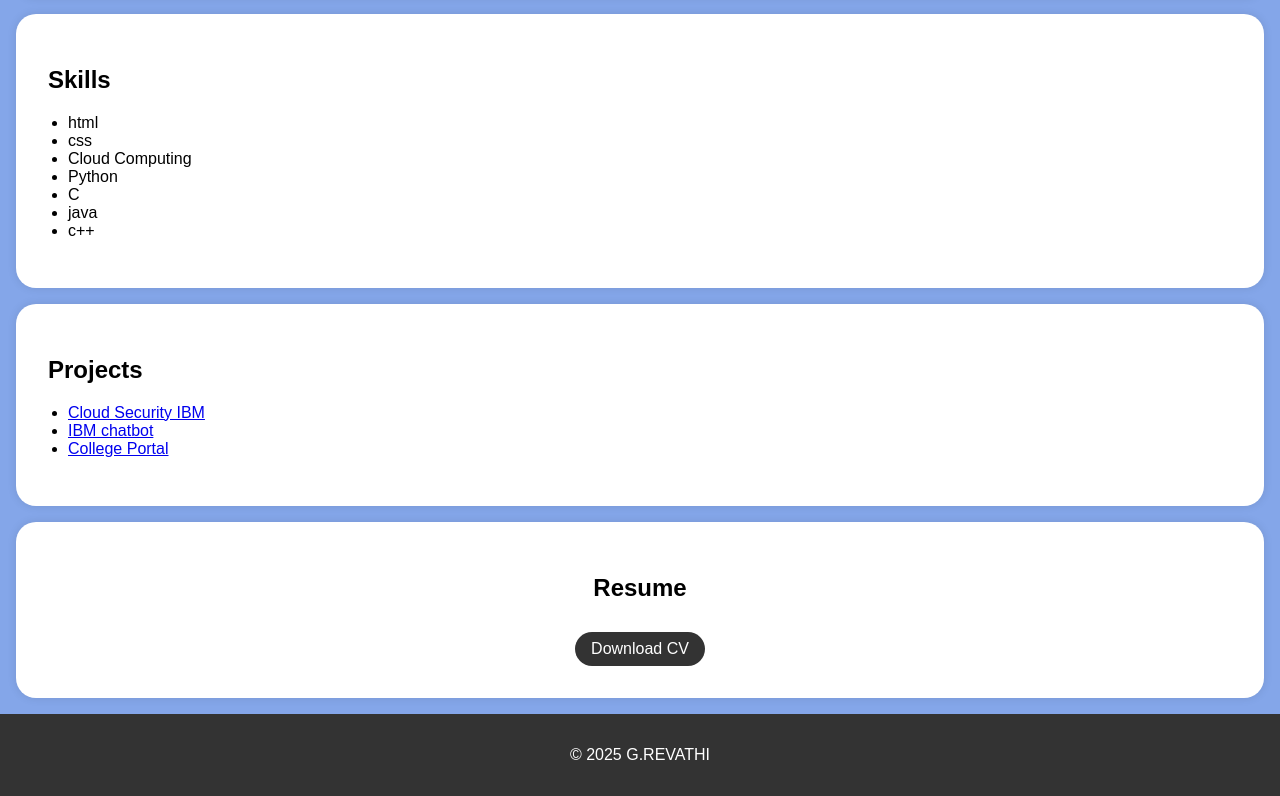
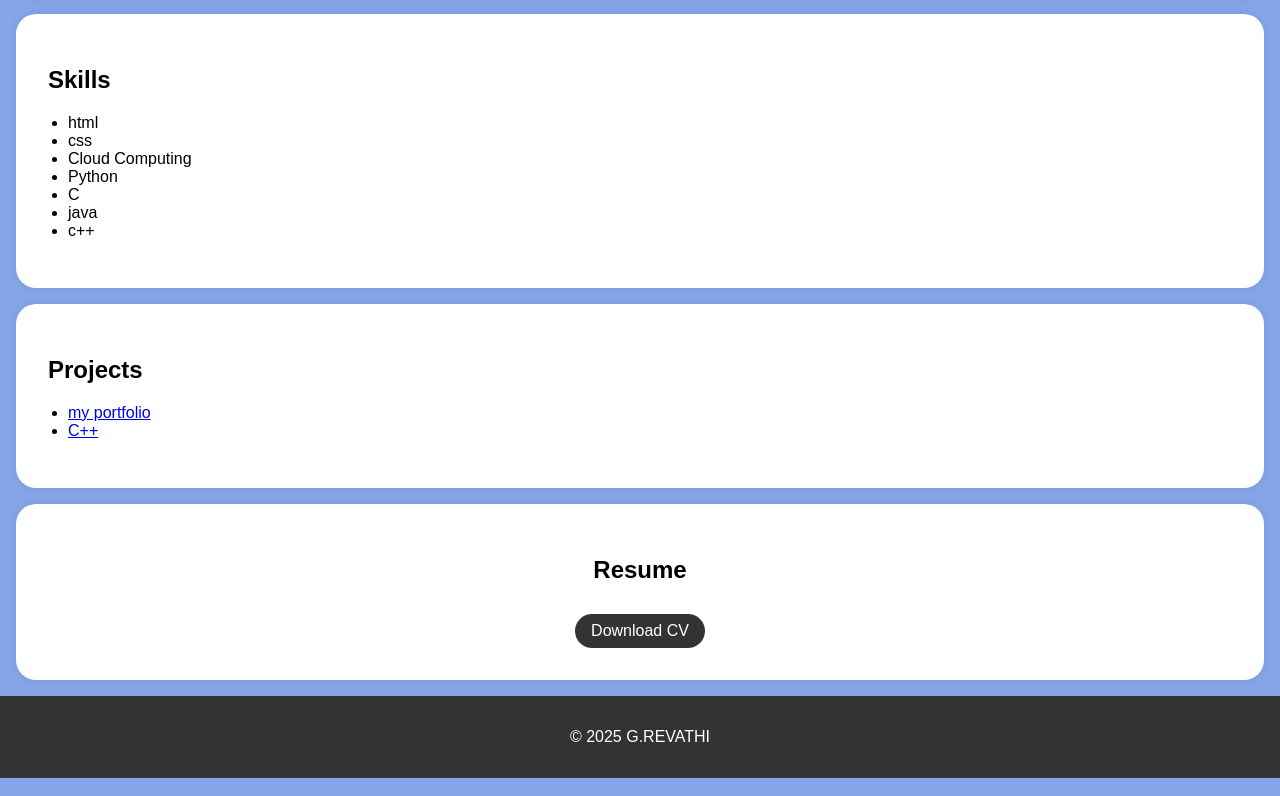
Before and after one commit to Revathi2082005/digital-portfolio, a plain HTML site: page index.html in a window 1280 px wide. Shown: the part 632-1428 px from the top of the page. Drawn offline with Linux system fonts and the light colour scheme.

Commit message:
Update index.html

```diff
--- a/index.html
+++ b/index.html
@@ -151,9 +151,9 @@
             <h2>Projects</h2>
             <ul>
 
-                <li><a href="#">Cloud Security IBM</a></li>
-                <li><a href="#">IBM chatbot</a></li>
-                <li><a href="#">College Portal</a></li>
+                <li><a href="#">my portfolio</a></li>
+                <li><a href="#">C++</a></li>
+
                 <!-- Add more project links here -->
             </ul>
         </div>
```
